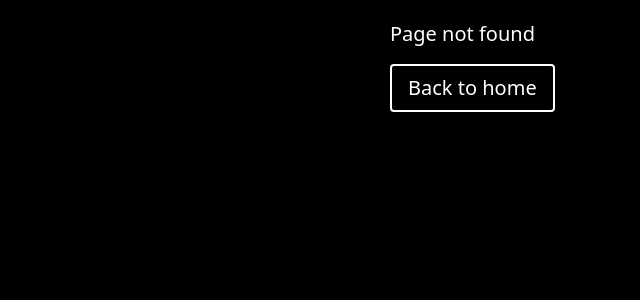
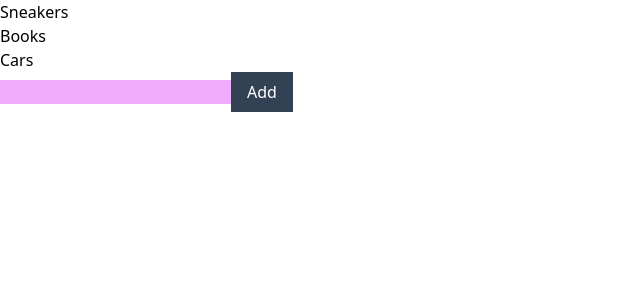
Before and after one commit to educartoons/todolist, a React (Vite) app: page /products in a window 1280 px wide. Before the commit this address had no page. Shown: the top 300 px of the page, without its empty margins (0-640 px from the left). Built offline with nearby package versions, Linux system fonts and the light colour scheme.

Commit message:
add redux redux-toolkit

```diff
--- a/package.json
+++ b/package.json
@@ -11,9 +11,11 @@
     "test": "vitest"
   },
   "dependencies": {
+    "@reduxjs/toolkit": "^2.2.3",
     "class-variance-authority": "^0.7.0",
     "react": "^18.2.0",
     "react-dom": "^18.2.0",
+    "react-redux": "^9.1.0",
     "react-router-dom": "^6.22.3"
   },
   "devDependencies": {
--- a/src/App.tsx
+++ b/src/App.tsx
@@ -4,20 +4,18 @@ import { NotFound404 } from "./components/NotFound404";
 import HomePage from "./pages/HomePage";
 import ProfilePage from "./pages/ProfilePage";
 import LoginPage from "./pages/LoginPage";
+import ProductsPage from "./pages/ProductsPage";
 
 export default function App() {
   return (
-    <div className="bg-black min-h-lvh">
-      <div className="w-[500px] mx-auto">
     <BrowserRouter>
       <Routes>
         <Route path="/login" element={<LoginPage />} />
         <Route path="/" element={<HomePage />} />
         <Route path="/profile" element={<ProfilePage />} />
+        <Route path="/products" element={<ProductsPage />} />
         <Route path="*" element={<NotFound404 />} />
       </Routes>
     </BrowserRouter>
-      </div>
-    </div>
   );
 }
--- /dev/null
+++ b/src/components/AddProduct.tsx
@@ -0,0 +1,33 @@
+import { ChangeEvent, useState } from "react";
+import { useDispatch } from "react-redux";
+import { addProduct } from "../store/productsSlice";
+
+export default function AddProduct() {
+  const [product, setProduct] = useState("");
+  const dispatch = useDispatch();
+
+  const handleChange = (event: ChangeEvent<HTMLInputElement>) => {
+    setProduct(event.target.value);
+  };
+
+  const handleClick = () => {
+    dispatch(addProduct(product));
+  };
+
+  return (
+    <div>
+      <input
+        value={product}
+        onChange={handleChange}
+        className="bg-fuchsia-300"
+        type="text"
+      />
+      <button
+        onClick={handleClick}
+        className="bg-slate-700 text-white py-2 px-4"
+      >
+        Add
+      </button>
+    </div>
+  );
+}
--- /dev/null
+++ b/src/components/Layout.tsx
@@ -0,0 +1,11 @@
+type LayoutProps = {
+  children: React.ReactNode;
+};
+
+export default function Layout({ children }: LayoutProps) {
+  return (
+    <div className="bg-black min-h-lvh">
+      <div className="w-[500px] mx-auto">{children}</div>
+    </div>
+  );
+}
--- /dev/null
+++ b/src/components/Products.tsx
@@ -0,0 +1,12 @@
+import { useSelector } from "react-redux";
+
+export default function Products() {
+  const store = useSelector((state) => state.products);
+  return (
+    <ul>
+      {store.items.map((item) => (
+        <li key={item}>{item}</li>
+      ))}
+    </ul>
+  );
+}
--- a/src/components/TodoTask.tsx
+++ b/src/components/TodoTask.tsx
@@ -11,7 +11,7 @@ function TodoTask({ id, value }: TodoTaskProps) {
   return (
     <li className="bg-purple-800 text-white text-xl rounded mb-2 px-4 py-2 flex justify-between items-center">
       {value}
-      {/* <Button onClick={() => handleRemoveTask(id)}>Delete</Button> */}
+      <Button onClick={() => handleRemoveTask(id)}>Delete</Button>
     </li>
   );
 }
--- a/src/main.tsx
+++ b/src/main.tsx
@@ -1,15 +1,19 @@
 import React from "react";
+import { Provider } from "react-redux";
 import { createRoot } from "react-dom/client";
 import App from "./App.tsx";
 import "./index.css";
 import { TodoContextProvider } from "./context/todoContext.tsx";
 import { UserContextProvider } from "./context/userContext.tsx";
+import { store } from "./store/store.ts";
 
 createRoot(document.getElementById("root")!).render(
   <React.StrictMode>
     <TodoContextProvider>
       <UserContextProvider>
-        <App />
+        <Provider store={store}>
+          <App />
+        </Provider>
       </UserContextProvider>
     </TodoContextProvider>
   </React.StrictMode>
--- a/src/pages/HomePage.tsx
+++ b/src/pages/HomePage.tsx
@@ -1,4 +1,5 @@
 import ErrorBoundary from "../components/ErrorBoundary";
+import Layout from "../components/Layout";
 import { Todo } from "../components/Todo";
 
 function Home() {
@@ -8,7 +9,9 @@ function Home() {
 export default function HomePage() {
   return (
     <ErrorBoundary>
-      <Home />
+      <Layout>
+        <Home />
+      </Layout>
     </ErrorBoundary>
   );
 }
--- /dev/null
+++ b/src/pages/ProductsPage.tsx
@@ -0,0 +1,11 @@
+import AddProduct from "../components/AddProduct";
+import Products from "../components/Products";
+
+export default function ProductsPage() {
+  return (
+    <div>
+      <Products />
+      <AddProduct />
+    </div>
+  );
+}
--- a/src/pages/ProfilePage.tsx
+++ b/src/pages/ProfilePage.tsx
@@ -1,4 +1,5 @@
 import ErrorBoundary from "../components/ErrorBoundary";
+import Layout from "../components/Layout";
 import UserInformation from "../components/UserInformation";
 
 function Profile() {
@@ -8,7 +9,9 @@ function Profile() {
 export default function ProfilePage() {
   return (
     <ErrorBoundary>
-      <Profile />
+      <Layout>
+        <Profile />
+      </Layout>
     </ErrorBoundary>
   );
 }
--- /dev/null
+++ b/src/store/productsSlice.ts
@@ -0,0 +1,25 @@
+import { createSlice } from "@reduxjs/toolkit";
+
+type State = {
+  items: string[];
+};
+
+const initialState: State = {
+  items: ["Sneakers", "Books", "Cars"],
+};
+
+const productsSlice = createSlice({
+  name: "products",
+  initialState: initialState,
+  reducers: {
+    addProduct: (state, action) => {
+      const newProduct = action.payload;
+      const newProducts = [...state.items, newProduct];
+      state.items = [...newProducts];
+    },
+  },
+});
+
+export const { addProduct } = productsSlice.actions;
+
+export default productsSlice.reducer;
--- /dev/null
+++ b/src/store/store.ts
@@ -0,0 +1,11 @@
+import { configureStore } from "@reduxjs/toolkit";
+import productsReducer from "./productsSlice";
+
+export const store = configureStore({
+  reducer: {
+    products: productsReducer,
+  },
+});
+
+export type RootState = ReturnType<typeof store.getState>;
+export type AppDispatch = typeof store.dispatch;
```
Also changed, not shown: 1 other file (tests, documents, lock files or other folders). Lines whose indentation alone changed are shown as unchanged.
